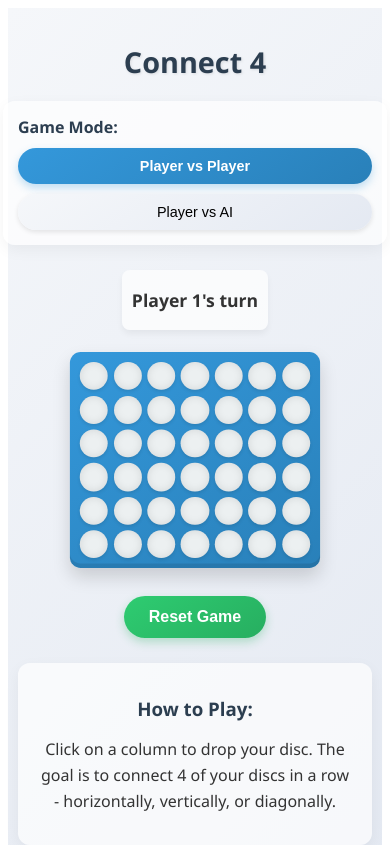
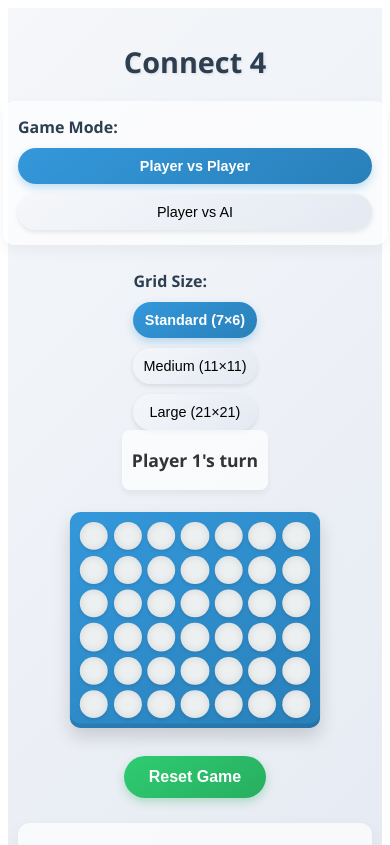
Before and after one commit to ibrow10/4inarow, a React (Create React App) app: page / in a window 390 px wide. Shown: the top 845 px of the page. Built offline with nearby package versions, Linux system fonts and the light colour scheme.

Commit message:
Add grid size options (7x6, 11x11, 21x21) with responsive UI

```diff
--- a/src/Connect4Game.jsx
+++ b/src/Connect4Game.jsx
@@ -1,22 +1,25 @@
 import React, { useState, useEffect } from 'react';
 import {
-  ROWS,
-  COLS,
   EMPTY,
   PLAYER_1,
   PLAYER_2,
+  GRID_SIZES,
+  DEFAULT_GRID_SIZE,
+  GRID_DIMENSIONS,
   createEmptyBoard,
   findLowestEmptyRow,
   makeMove,
   isValidMove,
-  getGameStatus
+  getGameStatus,
+  getCols
 } from './gameLogic';
 import { getAIMove, AI_LEVEL, AI_PERSONA } from './aiPlayer';
 
 // Main Connect4 component
 const Connect4Game = () => {
   // Game state
-  const [board, setBoard] = useState(createEmptyBoard());
+  const [gridSize, setGridSize] = useState(DEFAULT_GRID_SIZE);
+  const [board, setBoard] = useState(createEmptyBoard(gridSize));
   const [currentPlayer, setCurrentPlayer] = useState(PLAYER_1);
   const [gameStatus, setGameStatus] = useState('inProgress'); // 'inProgress', 'win', 'draw'
   const [winner, setWinner] = useState(null);
@@ -106,7 +109,20 @@ const Connect4Game = () => {
 
   // Reset the game
   const resetGame = () => {
-    setBoard(createEmptyBoard());
+    setBoard(createEmptyBoard(gridSize));
+    setCurrentPlayer(PLAYER_1);
+    setGameStatus('inProgress');
+    setWinner(null);
+    setWinningCells([]);
+    setHoverColumn(null);
+    setAiThinking(false);
+    setDropAnimation({ active: false, col: null, row: null });
+  };
+
+  // Change grid size
+  const changeGridSize = (size) => {
+    setGridSize(size);
+    setBoard(createEmptyBoard(size));
     setCurrentPlayer(PLAYER_1);
     setGameStatus('inProgress');
     setWinner(null);
@@ -176,7 +192,7 @@ const Connect4Game = () => {
     return (
       <div
         key={colIndex}
-        className={`column ${isHovered ? 'hover' : ''} ${isColumnFull ? 'full' : ''} ${!isInteractive ? 'not-interactive' : ''}`}
+        className={`column ${isHovered ? 'hover' : ''} ${isColumnFull ? 'full' : ''} ${!isInteractive ? 'not-interactive' : ''} ${gridSize}`}
         onClick={() => handleColumnClick(colIndex)}
         onMouseEnter={() => setHoverColumn(colIndex)}
         onMouseLeave={() => setHoverColumn(null)}
@@ -317,16 +333,46 @@ const Connect4Game = () => {
     );
   };
 
+  // Render grid size selection
+  const renderGridSizeSelection = () => {
+    return (
+      <div className="setting-group">
+        <label>Grid Size:</label>
+        <div className="button-group">
+          <button
+            className={`size-button ${gridSize === GRID_SIZES.STANDARD ? 'active' : ''}`}
+            onClick={() => changeGridSize(GRID_SIZES.STANDARD)}
+          >
+            Standard (7×6)
+          </button>
+          <button
+            className={`size-button ${gridSize === GRID_SIZES.MEDIUM ? 'active' : ''}`}
+            onClick={() => changeGridSize(GRID_SIZES.MEDIUM)}
+          >
+            Medium (11×11)
+          </button>
+          <button
+            className={`size-button ${gridSize === GRID_SIZES.LARGE ? 'active' : ''}`}
+            onClick={() => changeGridSize(GRID_SIZES.LARGE)}
+          >
+            Large (21×21)
+          </button>
+        </div>
+      </div>
+    );
+  };
+
   return (
     <div className="connect4-game">
       <h1>Connect 4</h1>
 
       {renderGameSettings()}
+      {renderGridSizeSelection()}
 
       {renderGameStatus()}
 
-      <div className="board">
-        {Array(COLS).fill().map((_, colIndex) => renderColumn(colIndex))}
+      <div className={`board ${gridSize}`}>
+        {Array(board[0].length).fill().map((_, colIndex) => renderColumn(colIndex))}
       </div>
 
       <button className="reset-button" onClick={resetGame}>
@@ -428,6 +474,19 @@ const Connect4Game = () => {
           box-shadow: inset 0 0 10px rgba(0, 0, 0, 0.1), 0 2px 4px rgba(0, 0, 0, 0.1);
           transition: all 0.3s ease;
           position: relative;
+        }
+
+        /* Grid size specific styles */
+        .board.medium .cell {
+          width: clamp(25px, 7vw, 45px);
+          height: clamp(25px, 7vw, 45px);
+          margin: clamp(2px, 0.7vw, 4px);
+        }
+
+        .board.large .cell {
+          width: clamp(15px, 4vw, 25px);
+          height: clamp(15px, 4vw, 25px);
+          margin: clamp(1px, 0.4vw, 2px);
         }
 
         .cell.player1 {
@@ -753,12 +812,26 @@ const Connect4Game = () => {
           .board {
             transform: scale(0.9);
             margin: -10px auto;
+            max-width: 95vw;
+            overflow-x: auto;
           }
 
           .cell {
             width: clamp(30px, 8vw, 45px);
             height: clamp(30px, 8vw, 45px);
             margin: clamp(3px, 0.8vw, 5px);
+          }
+
+          .board.medium .cell {
+            width: clamp(20px, 5vw, 30px);
+            height: clamp(20px, 5vw, 30px);
+            margin: clamp(2px, 0.5vw, 3px);
+          }
+
+          .board.large .cell {
+            width: clamp(12px, 3vw, 18px);
+            height: clamp(12px, 3vw, 18px);
+            margin: clamp(1px, 0.3vw, 2px);
           }
 
           /* Improve modal for mobile */
--- a/src/aiPlayer.js
+++ b/src/aiPlayer.js
@@ -1,7 +1,5 @@
 // aiPlayer.js - AI logic for Connect 4 game
 import {
-  COLS,
-  ROWS,
   EMPTY,
   PLAYER_1,
   PLAYER_2,
@@ -52,11 +50,11 @@ export function getAIMove(board, aiPlayer, difficulty = AI_LEVEL.MEDIUM) {
   const humanPlayer = aiPlayer === PLAYER_1 ? PLAYER_2 : PLAYER_1;
 
   switch (difficulty) {
-    case AI_LEVEL.EASY:
+    case AI_LEVEL.JIM:
       return getRandomMove(board);
-    case AI_LEVEL.MEDIUM:
+    case AI_LEVEL.ROSIE:
       return getMediumMove(board, aiPlayer, humanPlayer);
-    case AI_LEVEL.HARD:
+    case AI_LEVEL.DANGERMOUSE:
       return getHardMove(board, aiPlayer, humanPlayer);
     default:
       return getMediumMove(board, aiPlayer, humanPlayer);
@@ -80,43 +78,13 @@ function getRandomMove(board) {
 }
 
 /**
- * Medium difficulty AI: Blocks obvious wins and takes obvious wins
+ * Medium difficulty AI: Uses minimax with moderate depth (same as old hard level)
  * @param {Array<Array<null|number>>} board - Current game board
  * @param {number} aiPlayer - AI player number
  * @param {number} humanPlayer - Human player number
  * @returns {number} Column index for move
  */
 function getMediumMove(board, aiPlayer, humanPlayer) {
-  // Check if AI can win in one move
-  const winningMove = findWinningMove(board, aiPlayer);
-  if (winningMove !== -1) {
-    return winningMove;
-  }
-
-  // Block human player from winning in one move
-  const blockingMove = findWinningMove(board, humanPlayer);
-  if (blockingMove !== -1) {
-    return blockingMove;
-  }
-
-  // Prefer center column
-  const centerColumn = 3;
-  if (isValidMove(board, centerColumn)) {
-    return centerColumn;
-  }
-
-  // Otherwise make a random move
-  return getRandomMove(board);
-}
-
-/**
- * Hard difficulty AI: Uses deeper evaluation and looks ahead
- * @param {Array<Array<null|number>>} board - Current game board
- * @param {number} aiPlayer - AI player number
- * @param {number} humanPlayer - Human player number
- * @returns {number} Column index for move
- */
-function getHardMove(board, aiPlayer, humanPlayer) {
   // Check if AI can win in one move
   const winningMove = findWinningMove(board, aiPlayer);
   if (winningMove !== -1) {
@@ -140,7 +108,7 @@ function getHardMove(board, aiPlayer, humanPlayer) {
     // Skip invalid moves
     if (rowIndex === null) continue;
 
-    // Evaluate this move
+    // Evaluate this move (depth 4, same as old hard level)
     const score = minimax(newBoard, 4, false, aiPlayer, humanPlayer, -Infinity, Infinity);
 
     if (score > bestScore) {
@@ -151,7 +119,102 @@ function getHardMove(board, aiPlayer, humanPlayer) {
 
   // If no good move found, use center or random
   if (bestMove === -1) {
-    bestMove = isValidMove(board, 3) ? 3 : getRandomMove(board);
+    const centerCol = Math.floor(board[0].length / 2);
+    bestMove = isValidMove(board, centerCol) ? centerCol : getRandomMove(board);
+  }
+
+  return bestMove;
+}
+
+/**
+ * Hard difficulty AI: Unbeatable AI using deep minimax search and advanced evaluation
+ * @param {Array<Array<null|number>>} board - Current game board
+ * @param {number} aiPlayer - AI player number
+ * @param {number} humanPlayer - Human player number
+ * @returns {number} Column index for move
+ */
+function getHardMove(board, aiPlayer, humanPlayer) {
+  // Check if AI can win in one move
+  const winningMove = findWinningMove(board, aiPlayer);
+  if (winningMove !== -1) {
+    return winningMove;
+  }
+
+  // Block human player from winning in one move
+  const blockingMove = findWinningMove(board, humanPlayer);
+  if (blockingMove !== -1) {
+    return blockingMove;
+  }
+
+  // Count number of pieces to adjust search depth
+  const ROWS = board.length;
+  const COLS = board[0].length;
+  let piecesCount = 0;
+  let totalCells = ROWS * COLS;
+
+  for (let row = 0; row < ROWS; row++) {
+    for (let col = 0; col < COLS; col++) {
+      if (board[row][col] !== EMPTY) {
+        piecesCount++;
+      }
+    }
+  }
+
+  // Adjust search depth based on game progress and board size
+  // Deeper search at beginning and end, shallower in middle for performance
+  let searchDepth = 6; // Default depth
+
+  // For larger boards, reduce search depth to maintain performance
+  if (totalCells > 100) { // Medium board (11x11 or larger)
+    searchDepth = 5;
+  } else if (totalCells > 300) { // Large board (21x21 or larger)
+    searchDepth = 4;
+  }
+
+  // Adjust based on game progress
+  const gameProgressPercentage = (piecesCount / totalCells) * 100;
+
+  if (gameProgressPercentage < 15) {
+    searchDepth += 2; // Deep search at beginning
+  } else if (gameProgressPercentage > 70) {
+    searchDepth += 3; // Very deep search near end
+  }
+
+  // Evaluate potential moves with deeper minimax
+  let bestScore = -Infinity;
+  let bestMove = -1;
+  const validMoves = getValidMoves(board);
+
+  // Prioritize center columns for initial evaluation
+  const centerCol = Math.floor(COLS / 2);
+  const orderedMoves = [...validMoves].sort((a, b) => {
+    return Math.abs(centerCol - a) - Math.abs(centerCol - b);
+  });
+
+  for (const colIndex of orderedMoves) {
+    const { board: newBoard, rowIndex } = makeMove(board, colIndex, aiPlayer);
+
+    // Skip invalid moves
+    if (rowIndex === null) continue;
+
+    // Check for immediate win
+    const winResult = checkWin(newBoard, rowIndex, colIndex);
+    if (winResult.win) {
+      return colIndex; // Immediate win found
+    }
+
+    // Evaluate this move with deeper search
+    const score = minimax(newBoard, searchDepth, false, aiPlayer, humanPlayer, -Infinity, Infinity);
+
+    if (score > bestScore) {
+      bestScore = score;
+      bestMove = colIndex;
+    }
+  }
+
+  // If no good move found, use center or random
+  if (bestMove === -1) {
+    bestMove = isValidMove(board, centerCol) ? centerCol : getRandomMove(board);
   }
 
   return bestMove;
@@ -164,6 +227,8 @@ function getHardMove(board, aiPlayer, humanPlayer) {
  * @returns {number} Column index for winning move or -1 if none found
  */
 function findWinningMove(board, player) {
+  const COLS = board[0].length;
+
   for (let col = 0; col < COLS; col++) {
     if (!isValidMove(board, col)) continue;
 
@@ -190,6 +255,8 @@ function findWinningMove(board, player) {
  */
 function evaluateBoard(board, aiPlayer, humanPlayer) {
   let score = 0;
+  const ROWS = board.length;
+  const COLS = board[0].length;
 
   // Evaluate horizontal windows
   for (let row = 0; row < ROWS; row++) {
@@ -226,7 +293,7 @@ function evaluateBoard(board, aiPlayer, humanPlayer) {
 
   // Evaluate diagonal (down-left) windows
   for (let row = 0; row <= ROWS - 4; row++) {
-    for (let col = COLS - 1; col >= 3; col--) {
+    for (let col = 3; col < COLS; col++) {
       score += evaluateWindow(
         [board[row][col], board[row+1][col-1], board[row+2][col-2], board[row+3][col-3]],
         aiPlayer,
@@ -235,11 +302,17 @@ function evaluateBoard(board, aiPlayer, humanPlayer) {
     }
   }
 
-  // Prefer center column
+  // Prefer center column(s)
   const centerCol = Math.floor(COLS / 2);
   for (let row = 0; row < ROWS; row++) {
     if (board[row][centerCol] === aiPlayer) {
       score += 3;
+    }
+    // For even-width boards, also prefer the column to the left of center
+    if (COLS % 2 === 0 && centerCol > 0) {
+      if (board[row][centerCol - 1] === aiPlayer) {
+        score += 2;
+      }
     }
   }
 
@@ -258,23 +331,22 @@ function evaluateWindow(window, aiPlayer, humanPlayer) {
   const humanCount = window.filter(cell => cell === humanPlayer).length;
   const emptyCount = window.filter(cell => cell === EMPTY).length;
 
-  // AI win
-  if (aiCount === 4) return 100;
+  // Scoring based on pieces in window - enhanced for unbeatable AI
+  if (aiCount === 4) return 1000; // AI win - higher value
+  if (humanCount === 4) return -1000; // Human win - higher penalty
 
-  // AI can win next move
-  if (aiCount === 3 && emptyCount === 1) return 5;
+  if (aiCount === 3 && emptyCount === 1) return 50; // AI potential win - much higher priority
+  if (humanCount === 3 && emptyCount === 1) return -50; // Block human potential win - much higher priority
 
-  // AI has two in a row with spaces
-  if (aiCount === 2 && emptyCount === 2) return 2;
+  if (aiCount === 2 && emptyCount === 2) return 10; // AI building up - higher value
+  if (humanCount === 2 && emptyCount === 2) return -10; // Human building up - higher penalty
 
-  // Human win (very bad)
-  if (humanCount === 4) return -100;
+  // New patterns
+  if (aiCount === 1 && emptyCount === 3) return 1; // Starting to build
+  if (humanCount === 1 && emptyCount === 3) return -1; // Human starting to build
 
-  // Human can win next move (block urgently)
-  if (humanCount === 3 && emptyCount === 1) return -10;
-
-  // Human has two in a row with spaces
-  if (humanCount === 2 && emptyCount === 2) return -2;
+  // Prefer empty windows slightly
+  if (emptyCount === 4) return 0.5;
 
   return 0;
 }
@@ -292,59 +364,69 @@ function evaluateWindow(window, aiPlayer, humanPlayer) {
  */
 function minimax(board, depth, isMaximizing, aiPlayer, humanPlayer, alpha, beta) {
   // Terminal conditions
-  const validMoves = getValidMoves(board);
-
-  // Game over or max depth reached
-  if (depth === 0 || validMoves.length === 0) {
+  if (depth === 0) {
     return evaluateBoard(board, aiPlayer, humanPlayer);
   }
 
-  // Check for immediate wins/losses
-  for (const col of validMoves) {
-    const player = isMaximizing ? aiPlayer : humanPlayer;
-    const { board: newBoard, rowIndex } = makeMove(board, col, player);
-
-    if (rowIndex !== null) {
-      const winResult = checkWin(newBoard, rowIndex, col);
-      if (winResult.win) {
-        return isMaximizing ? 1000 : -1000;
-      }
-    }
+  const validMoves = getValidMoves(board);
+  if (validMoves.length === 0) {
+    return evaluateBoard(board, aiPlayer, humanPlayer);
   }
 
+  // Prioritize center columns for evaluation
+  const COLS = board[0].length;
+  const centerCol = Math.floor(COLS / 2);
+  const orderedMoves = [...validMoves].sort((a, b) => {
+    return Math.abs(centerCol - a) - Math.abs(centerCol - b);
+  });
+
   if (isMaximizing) {
-    let maxEval = -Infinity;
+    // AI's turn (maximizing)
+    let maxScore = -Infinity;
 
-    for (const col of validMoves) {
-      const { board: newBoard, rowIndex } = makeMove(board, col, aiPlayer);
+    for (const colIndex of orderedMoves) {
+      const { board: newBoard, rowIndex } = makeMove(board, colIndex, aiPlayer);
 
       if (rowIndex === null) continue;
 
-      const evalScore = minimax(newBoard, depth - 1, false, aiPlayer, humanPlayer, alpha, beta);
-      maxEval = Math.max(maxEval, evalScore);
+      // Check if this move wins
+      const winResult = checkWin(newBoard, rowIndex, colIndex);
+      if (winResult.win) {
+        return 1000 * depth; // Winning sooner is better
+      }
+
+      const score = minimax(newBoard, depth - 1, false, aiPlayer, humanPlayer, alpha, beta);
+      maxScore = Math.max(maxScore, score);
 
       // Alpha-beta pruning
-      alpha = Math.max(alpha, evalScore);
+      alpha = Math.max(alpha, score);
       if (beta <= alpha) break;
     }
 
-    return maxEval;
+    return maxScore;
   } else {
-    let minEval = Infinity;
+    // Human's turn (minimizing)
+    let minScore = Infinity;
 
-    for (const col of validMoves) {
-      const { board: newBoard, rowIndex } = makeMove(board, col, humanPlayer);
+    for (const colIndex of orderedMoves) {
+      const { board: newBoard, rowIndex } = makeMove(board, colIndex, humanPlayer);
 
       if (rowIndex === null) continue;
 
-      const evalScore = minimax(newBoard, depth - 1, true, aiPlayer, humanPlayer, alpha, beta);
-      minEval = Math.min(minEval, evalScore);
+      // Check if this move wins
+      const winResult = checkWin(newBoard, rowIndex, colIndex);
+      if (winResult.win) {
+        return -1000 * depth; // Losing sooner is worse
+      }
+
+      const score = minimax(newBoard, depth - 1, true, aiPlayer, humanPlayer, alpha, beta);
+      minScore = Math.min(minScore, score);
 
       // Alpha-beta pruning
-      beta = Math.min(beta, evalScore);
+      beta = Math.min(beta, score);
       if (beta <= alpha) break;
     }
 
-    return minEval;
+    return minScore;
   }
 }
--- a/src/gameLogic.js
+++ b/src/gameLogic.js
@@ -1,18 +1,45 @@
 // gameLogic.js - Core Connect 4 logic
 
 // Constants
-export const ROWS = 6;
-export const COLS = 7;
 export const EMPTY = null;
 export const PLAYER_1 = 1;
 export const PLAYER_2 = 2;
 
+// Grid size options
+export const GRID_SIZES = {
+  STANDARD: 'standard',
+  MEDIUM: 'medium',
+  LARGE: 'large'
+};
+
+// Grid dimensions for each size
+export const GRID_DIMENSIONS = {
+  [GRID_SIZES.STANDARD]: { rows: 6, cols: 7 },
+  [GRID_SIZES.MEDIUM]: { rows: 11, cols: 11 },
+  [GRID_SIZES.LARGE]: { rows: 21, cols: 21 }
+};
+
+// Default grid size
+export const DEFAULT_GRID_SIZE = GRID_SIZES.STANDARD;
+
+// Helper functions to get current dimensions
+export function getRows(gridSize = DEFAULT_GRID_SIZE) {
+  return GRID_DIMENSIONS[gridSize].rows;
+}
+
+export function getCols(gridSize = DEFAULT_GRID_SIZE) {
+  return GRID_DIMENSIONS[gridSize].cols;
+}
+
 /**
  * Create an empty game board
+ * @param {string} gridSize - Size of the grid
  * @returns {Array<Array<null>>} Empty board
  */
-export function createEmptyBoard() {
-  return Array(ROWS).fill().map(() => Array(COLS).fill(EMPTY));
+export function createEmptyBoard(gridSize = DEFAULT_GRID_SIZE) {
+  const rows = getRows(gridSize);
+  const cols = getCols(gridSize);
+  return Array(rows).fill().map(() => Array(cols).fill(EMPTY));
 }
 
 /**
@@ -22,7 +49,8 @@ export function createEmptyBoard() {
  * @returns {number} Row index or -1 if column is full
  */
 export function findLowestEmptyRow(board, colIndex) {
-  for (let row = ROWS - 1; row >= 0; row--) {
+  const rows = board.length;
+  for (let row = rows - 1; row >= 0; row--) {
     if (board[row][colIndex] === EMPTY) {
       return row;
     }
@@ -183,13 +211,15 @@ export function getGameStatus(board, lastRow, lastCol) {
  * @returns {boolean} True if move is valid
  */
 export function isValidMove(board, colIndex) {
+  const cols = board[0].length;
+
   // Check if column is within bounds
-  if (colIndex < 0 || colIndex >= COLS) {
+  if (colIndex < 0 || colIndex >= cols) {
     return false;
   }
 
-  // Check if column is not full
-  return findLowestEmptyRow(board, colIndex) !== -1;
+  // Check if the top cell in the column is empty
+  return board[0][colIndex] === EMPTY;
 }
 
 /**
@@ -198,7 +228,14 @@ export function isValidMove(board, colIndex) {
  * @returns {Array<number>} Array of valid column indices
  */
 export function getValidMoves(board) {
-  return Array(COLS).fill()
-    .map((_, i) => i)
-    .filter(colIndex => isValidMove(board, colIndex));
+  const validMoves = [];
+  const cols = board[0].length;
+
+  for (let col = 0; col < cols; col++) {
+    if (isValidMove(board, col)) {
+      validMoves.push(col);
+    }
+  }
+
+  return validMoves;
 }
```
Also changed, not shown: 8 other files (tests, documents, lock files or other folders).
